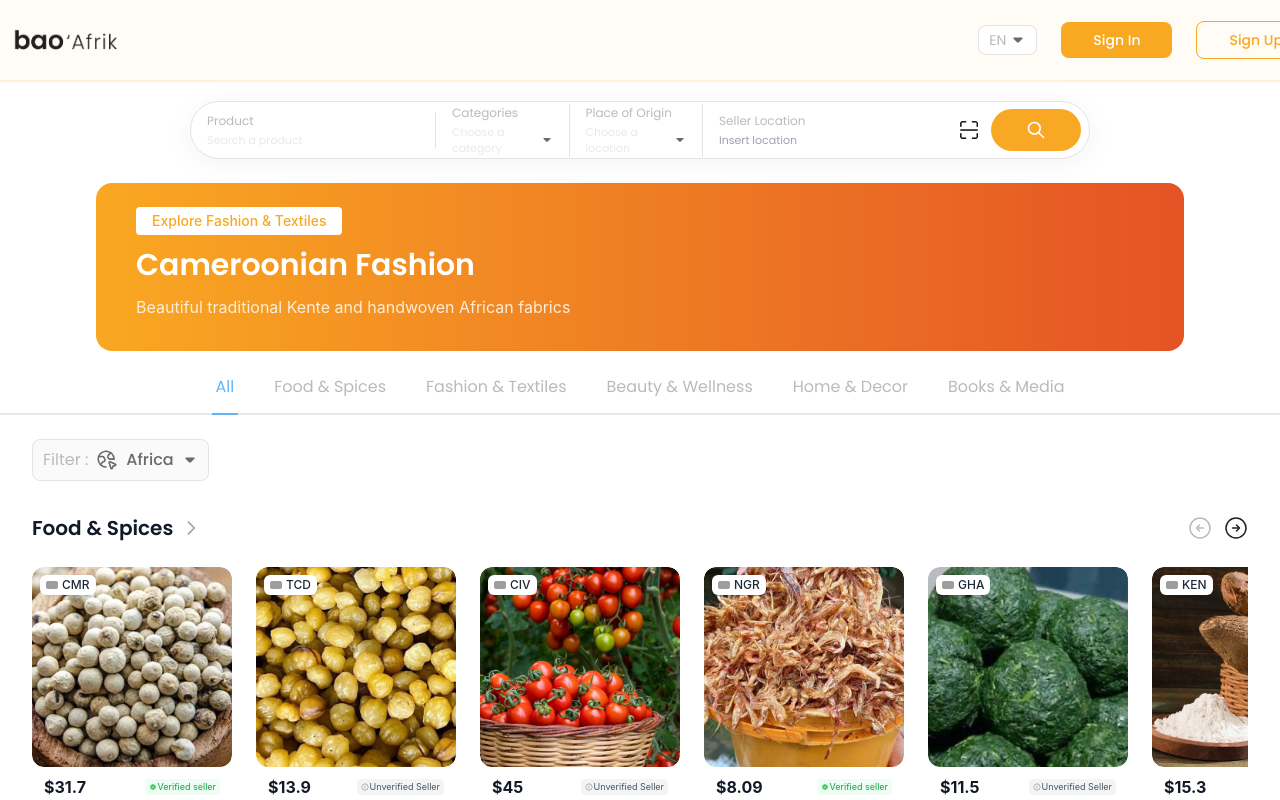
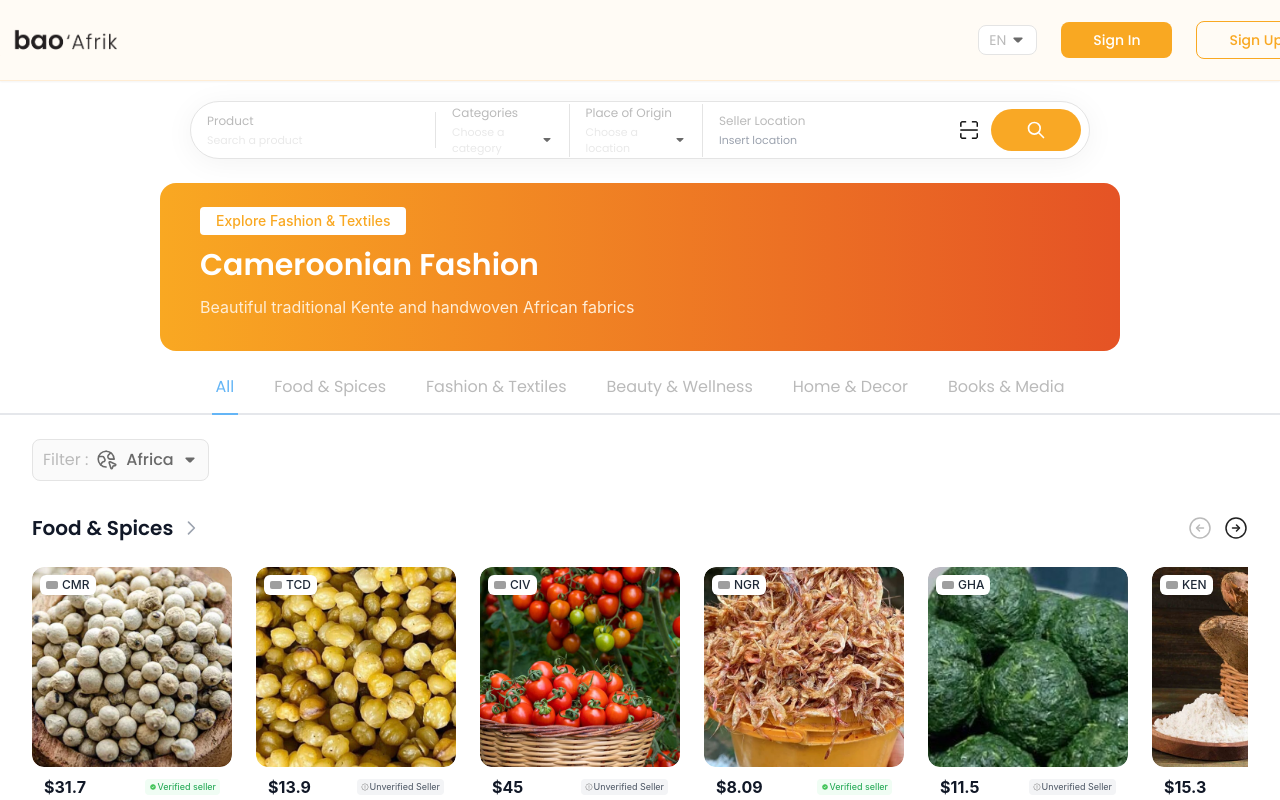
Before and after one commit to Bao-Technologies-and-Travels/BaoAfrik, a React (Create React App) app: page / in a window 1280 px wide. Shown: the top 800 px of the page. Built offline with nearby package versions, Linux system fonts and the light colour scheme; grey boxes are pictures that could not be loaded; the HTML template or start-up script is replaced by a standard one.

Commit message:
Update Home component styles by changing search input text color for better visibility and adjusting hero banner margins for improved layout consistency across different screen sizes.

```diff
--- a/src/pages/Home.tsx
+++ b/src/pages/Home.tsx
@@ -723,7 +723,7 @@ const Home: React.FC = () => {
                   setTimeout(() => setShowSearchHistory(false), 200);
                 }}
                 className="border-0 p-0 focus:outline-none focus:ring-0 product-search-input"
-                style={{ fontSize: '11px', color: '#6A6A6A', background: 'transparent' }}
+                style={{ fontSize: '11px', color: '#212121', background: 'transparent' }}
               />
               <style>
                 {`
@@ -1168,7 +1168,7 @@ const Home: React.FC = () => {
         </div>
 
       {/* Hero Banner - Auto Sliding */}
-      <section className="text-white relative overflow-hidden mt-4 sm:mt-6 mx-12 sm:mx-16 lg:mx-24 rounded-2xl" style={{background: 'linear-gradient(to right, #F9A822, #E55325)'}}>
+      <section className="text-white relative overflow-hidden mt-4 sm:mt-6 mx-20 sm:mx-24 lg:mx-40 rounded-2xl" style={{background: 'linear-gradient(to right, #F9A822, #E55325)'}}>
         <div className="max-w-7xl mx-auto px-4 sm:px-6 lg:px-8 py-1 sm:py-1 md:py-1">
           <div className="flex flex-col md:flex-row items-center justify-between gap-4 sm:gap-6 md:gap-0">
             <div className="flex-1 text-center md:text-left px-2 md:pl-2 w-full md:w-auto">
```
